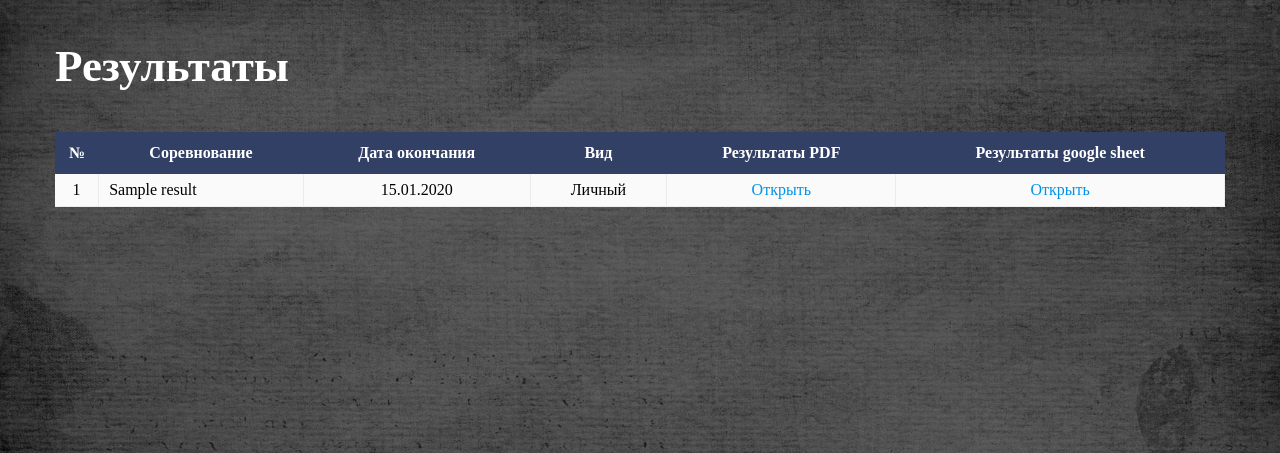
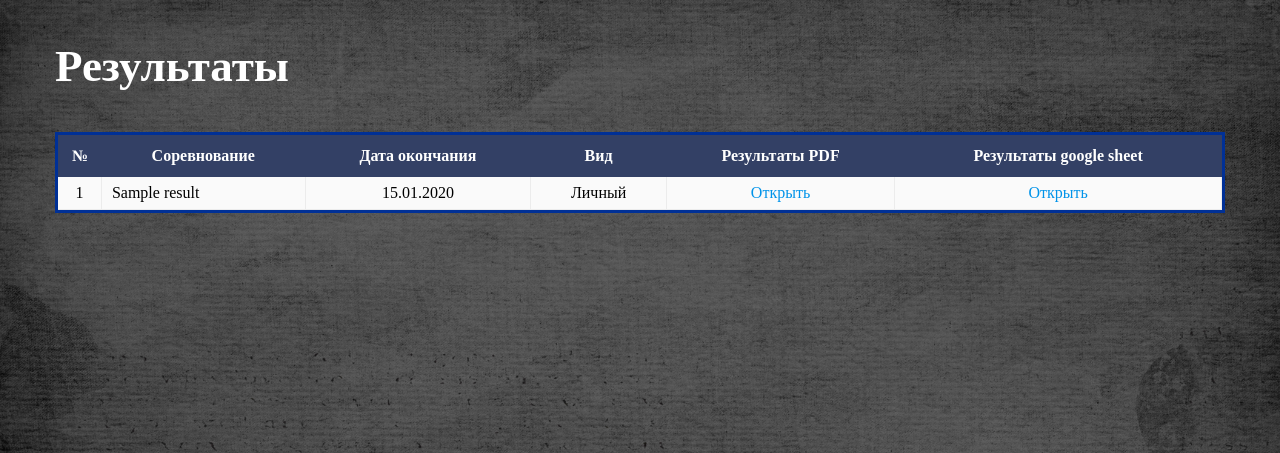
Before and after one commit to karamzi/bowl_spb, a Django app: template templates/results.html in a window 1280 px wide. Shown: the part 100-553 px from the top of the page. Run offline with Django 3.2, Linux system fonts and the light colour scheme; the template is opened without the code that fills it: most values are stand-ins (such as "Sample title", 1, 10 or a date in 2020).

Commit message:
results table

```diff
--- a/static/css/results_2.css
+++ b/static/css/results_2.css
@@ -11,10 +11,16 @@
     margin-bottom: 40px;
 }
 
+.table-wrap {
+    overflow-x:auto;
+    width: 100%;
+    margin-bottom: 30px;
+    border: 3px solid #003096;
+}
+
 .table-wrap table {
     width: 100%;
     border-collapse: collapse;
-    margin-bottom: 40px;
 }
 
 .table-wrap thead {
@@ -24,10 +30,12 @@
 
 .table-wrap th {
     padding: 12px 0;
+    white-space: nowrap;
 }
 
 .table-wrap tbody tr {
     background-color: #fafafa;
+    white-space: nowrap;
 }
 
 .table-wrap tbody tr:nth-child(2n) {
```
